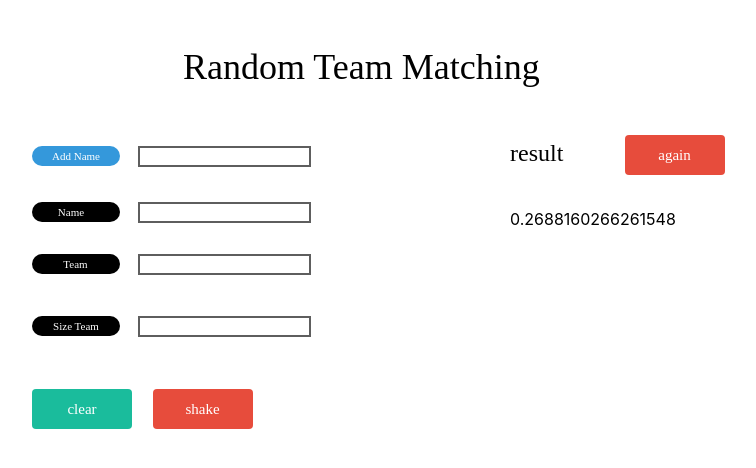
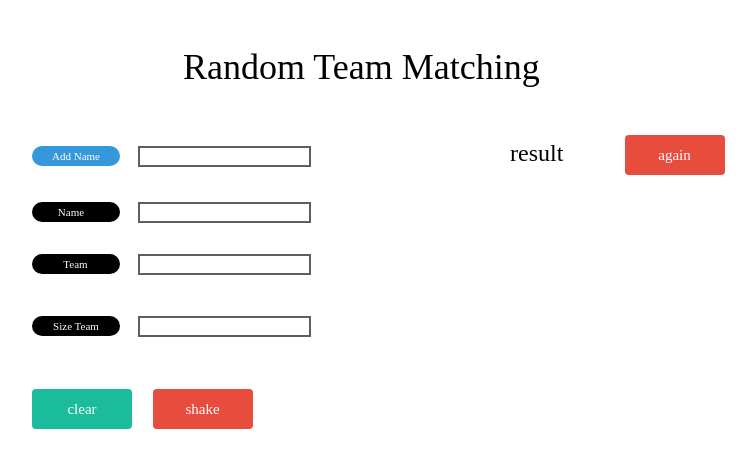
Before and after one commit to taehyeong224/random-team-react, a React (Create React App) app: page / in a window 1280 px wide. Shown: the top 468 px of the page, without its empty margins (57-813 px from the left). Built offline with nearby package versions, Linux system fonts and the light colour scheme.

Commit message:
remove rand

```diff
--- a/src/components/ShuffleList.js
+++ b/src/components/ShuffleList.js
@@ -13,10 +13,8 @@ export const ShuffleList = ({shuffleList = []}) => {
             backgroundColor: `rgb(${Math.floor(Math.random() * 255)}, ${Math.floor(Math.random() * 256)}, ${Math.floor(Math.random() * 256)})`
         }
     };
-    const rand = React.useMemo(() => Math.random(), []) ;
 
     return <div className={"shuffle-list"}>
-        {rand}
         {shuffleList.map((team, i) => {
                 return <div key={i}>
                     <div style={getRandomStyle()} key={i}>team {i + 1}</div>
```
